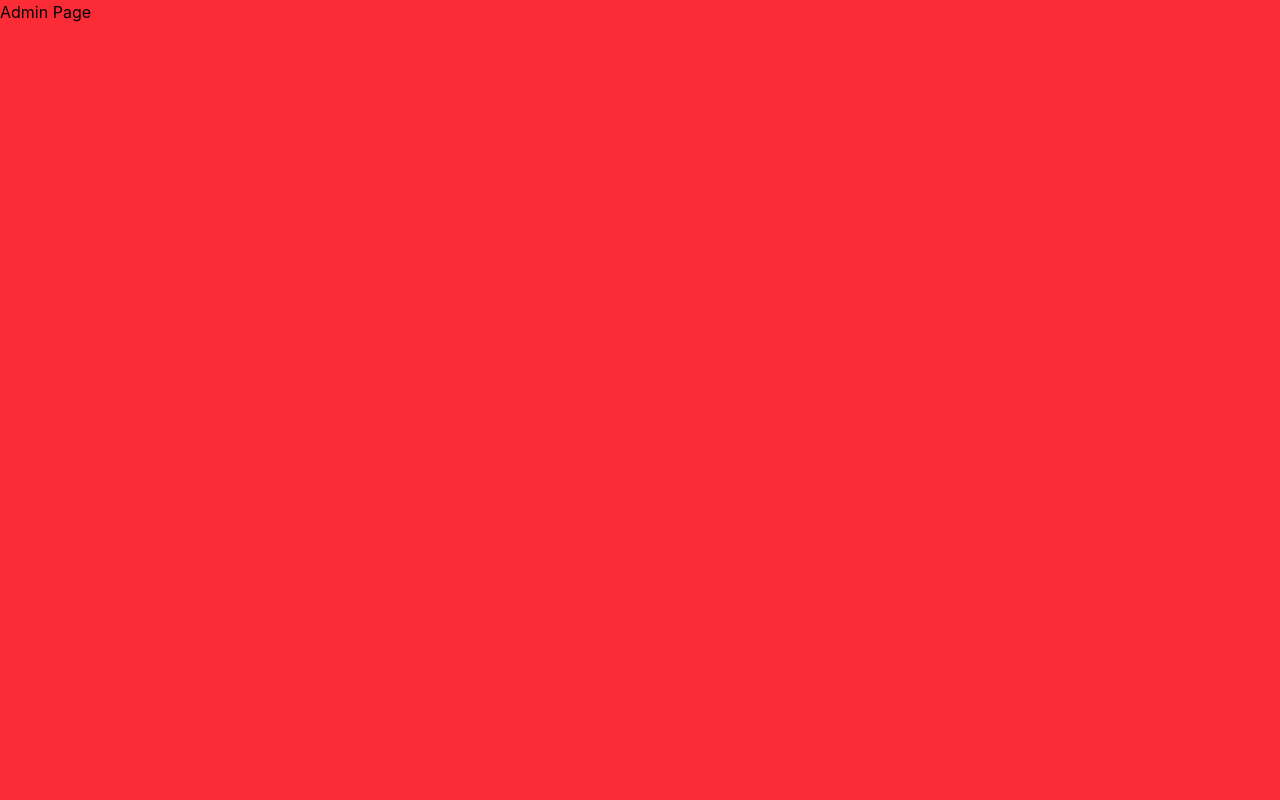
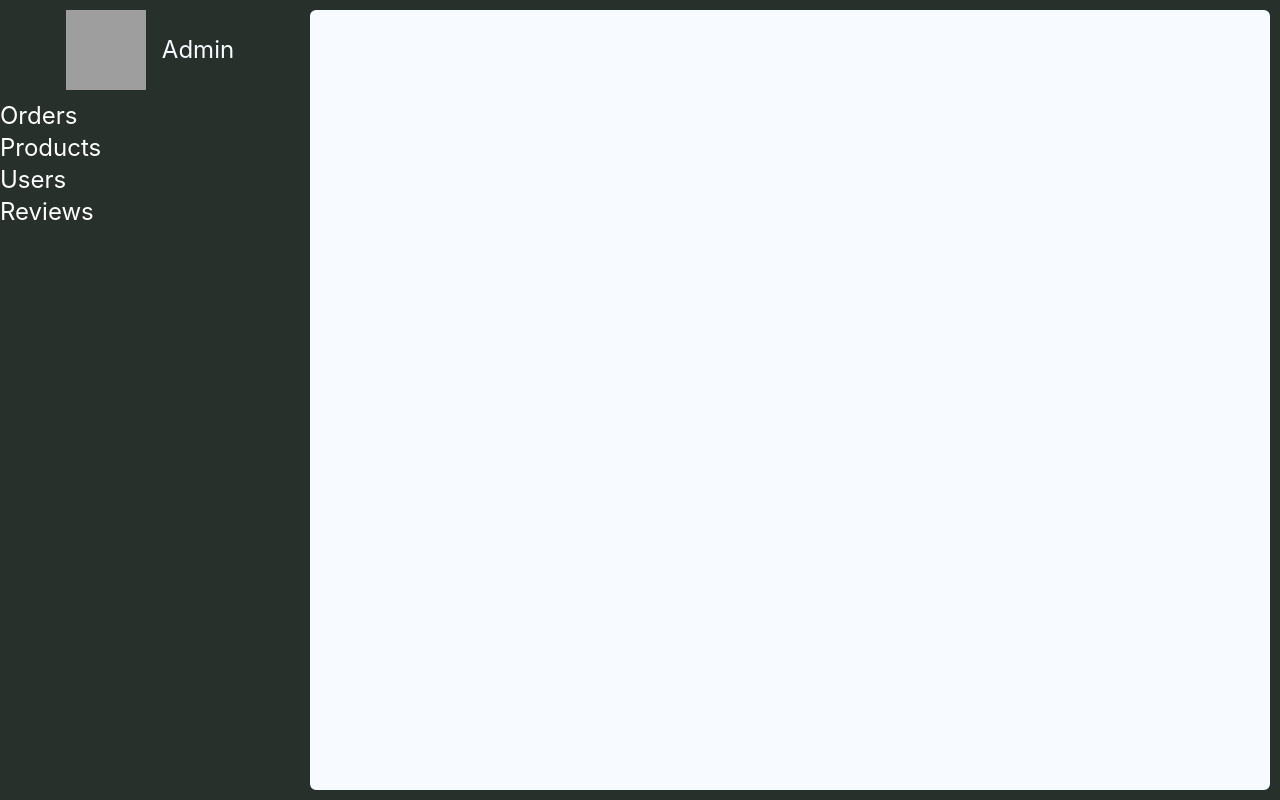
Before and after one commit to Y-Dilshan/project_01, a React (Vite) app in the folder cbc-frontend/: page /admin in a window 1280 px wide. Built offline with nearby package versions, Linux system fonts and the light colour scheme; grey boxes are pictures that could not be loaded.

Commit message:
started to create admin page

```diff
--- a/cbc-frontend/src/Pages/adminPage.jsx
+++ b/cbc-frontend/src/Pages/adminPage.jsx
@@ -1,5 +1,21 @@
-export default function adminPage() {
-    return (
-        <h1>Admin Page</h1>
-    )
+export default function AdminPage() {
+  return (
+    <div className="w-full h-screen flex bg-accent">
+      <div className="w-[300px] bg-accent h-screen">
+        <div className = "w-full h-[100px] text-primary bg-accent flex items-center justify-center gap-4">
+            <img src="logo.png" className="w-[80px] h-[80px]"  />
+            <h1 className = "text-2xl">Admin</h1>
+        </div>
+        <div className="w-full h-[400px] text-white text-2xl flex flex-col">
+            <a href="/admin">Orders</a>
+            <a href="/admin/products">Products</a>
+            <a href="/admin/users">Users</a>
+            <a href="/admin/reviews">Reviews</a>
+        </div>
+      </div>
+
+      <div className="w-[calc(100%-300px)] h-full border-[10px] border-accent rounded-2xl bg-primary">
+      </div>
+    </div>
+  )
 }
--- a/cbc-frontend/src/index.css
+++ b/cbc-frontend/src/index.css
@@ -5,3 +5,26 @@
     --color-secondary: #111827;
     --color-accent: #27302b;
 }
+
+@layer base {
+  /* Firefox */
+  * {
+    scrollbar-width: thin;
+    scrollbar-color: #3b82f6 #f3f4f6; /* thumb track */
+  }
+
+  /* Chrome, Edge, and Safari */
+  *::-webkit-scrollbar {
+    width: 8px;
+  }
+
+  *::-webkit-scrollbar-track {
+    @apply bg-transparent;
+  }
+
+  *::-webkit-scrollbar-thumb {
+    @apply bg-blue-500 rounded-full;
+  }
+}
+
+@tailwind utilities;
```
